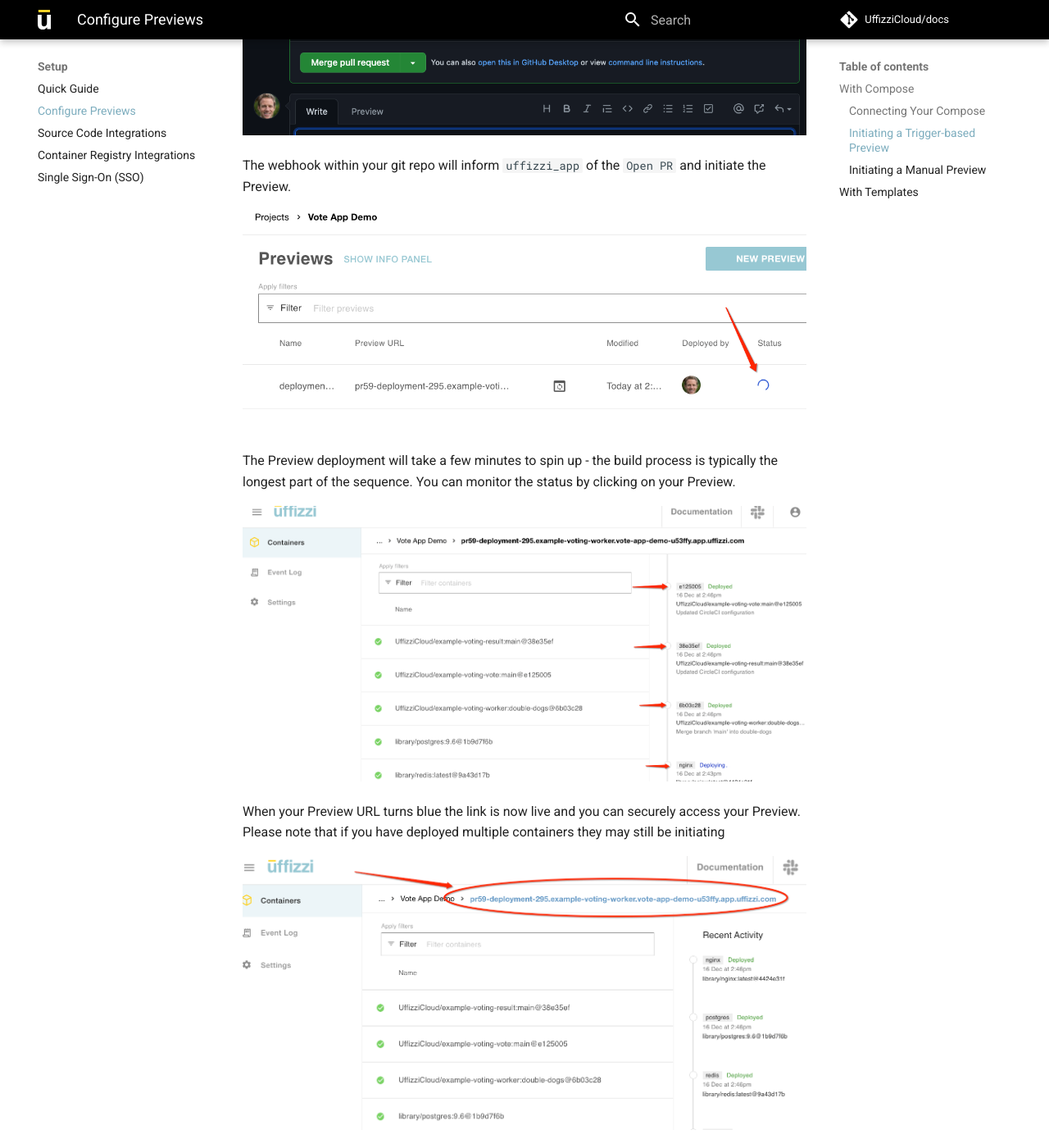
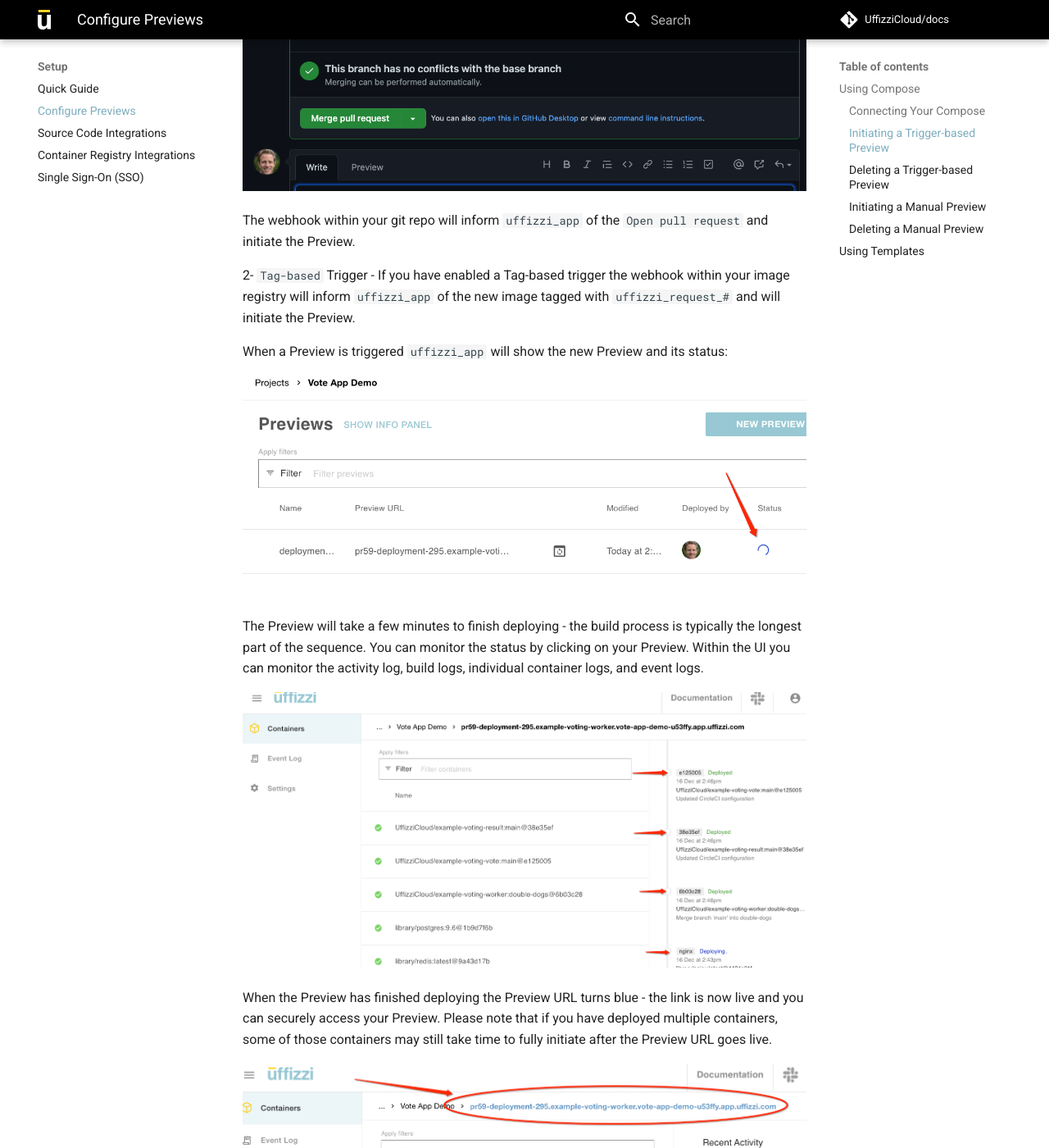
Before and after one commit to UffizziCloud/docs, an MkDocs documentation site: the page built from docs/setup/config-previews.md, in a window 1280 px wide and 1400 px high, scrolled down 2011 px. Shown: the whole window at 82% size. Built offline with MkDocs 1.6.1 and Material for MkDocs 9.7.7, drawn with Linux system fonts in a browser that asks for light colours; comment, search, counter and statistics services are not loaded; some of the changed text lies outside the part shown.

Commit message:
near-final

```diff
--- a/docs/setup/config-previews.md
+++ b/docs/setup/config-previews.md
@@ -1,21 +1,21 @@
-There are two ways to configure previews on Uffizzi:
+There are two distinct methods for configuring Previews on Uffizzi:
 
-* Compose  - A configuration-as-code YAML based on Docker Compose (version 3.9).
+* Compose  - A configuration-as-code YAML based on Docker Compose (version 3.9) `docker-compose.uffizzi.yml`.
             Unless otherwise noted, Uffizzi recognizes Docker Compose syntax.
 * Templates - Configurations created and managed in the Uffizzi Web Interface (GUI).
 
 
-## With Compose
+## Using Compose
 
-1. Write Your Compose - You'll want to start with your docker-compose.yml and make a few additions.  Check [References](https://docs.uffizzi.com/references/compose-spec/) for examples and detailed information on how to write your `docker-compose-uffizzi.yml`.
+1. Write Your Compose - Start with your docker-compose.yml and create a new file named docker-compose.uffizzi.yml.  Check [References](https://docs.uffizzi.com/references/compose-spec/) for examples and detailed information on how to write your `docker-compose.uffizzi.yml`.
 
-2. Save your `docker-compose-uffizzi.yml` at the top level of your `main` or primary branch in your repository.
+2. Save your `docker-compose.uffizzi.yml` at the top level of the `main` or primary branch in your repository.
 
 ![Screenshot](../assets/images/compose-in-git.png)
 
 ### Connecting Your Compose
 
-3. Within the Uffizzi UI go to Projects/Specs/Compose and select `new compose` to connect to your `docker-compose-uffizzi.yml` which should be stored in your git repository.  To connect to your repository see [Source Code Integrations](https://docs.uffizzi.com/setup/source-code-integrations/).
+3. Within the Uffizzi UI go to Projects/Specs/Compose and select `new compose` to connect to your `docker-compose.uffizzi.yml` which should be stored in your git repository.  To connect to your repository see [Source Code Integrations](https://docs.uffizzi.com/setup/source-code-integrations/).
 
 ![Screenshot](../assets/images/compose-one.png)
 
@@ -23,30 +23,50 @@
 
 ![Screenshot](../assets/images/add-compose.png)
 
+If you want `uffizzi_app` to recognize changes to your `docker-compose.uffizzi.yml` select the Check Box for "Auto-deploy updates".
+
 Save your setting and return to Project Overview.
 
 ### Initiating a Trigger-based Preview
 
-1. `Open / Close Pull Request` triggers - If you have enabled Pull Request triggers in your compose you can now initiate a preview by opening a `pull request` within any git repository that is invoked by your `docker-compose-uffizzi.yml`.
+1- `Open Pull Request` Trigger - If you have enabled a Pull Request trigger in your compose you can initiate a preview by opening a `pull request` within any git repository that is invoked by your `docker-compose.uffizzi.yml`.
 
 ![Screenshot](../assets/images/open-pr.png)
 
-The webhook within your git repo will inform `uffizzi_app` of the `Open PR` and initiate the Preview.
+The webhook within your git repo will inform `uffizzi_app` of the `Open pull request` and initiate the Preview.
 
+2-  `Tag-based` Trigger - If you have enabled a Tag-based trigger the webhook within your image registry will inform `uffizzi_app` of the new image tagged with `uffizzi_request_#` and will initiate the Preview.
+
+When a Preview is triggered `uffizzi_app` will show the new Preview and its status:
 
 ![Screenshot](../assets/images/initiated-preview.png)
 
-The Preview deployment will take a few minutes to spin up - the build process is typically the longest part of the sequence.  You can monitor the status by clicking on your Preview.
+The Preview will take a few minutes to finish deploying - the build process is typically the longest part of the sequence.  You can monitor the status by clicking on your Preview.  Within the UI you can monitor the activity log, build logs, individual container logs, and event logs.
 
 ![Screenshot](../assets/images/preview-status.png)
 
-When your Preview URL turns blue the link is now live and you can securely access your Preview.  Please note that if you have deployed multiple containers they may still be initiating
+
+When the Preview has finished deploying the Preview URL turns blue - the link is now live and you can securely access your Preview.  Please note that if you have deployed multiple containers, some of those containers may still take time to fully initiate after the Preview URL goes live.
 
 ![Screenshot](../assets/images/preview-link-live.png)
 
+### Deleting a Trigger-based Preview
+
+1- `Close Pull Request` Deletion Trigger - If you have enabled deletion based on a Close Pull Request trigger in your compose your Preview will be deleted by merging or closing the respective `pull request` that initiated the Preview.
+
+2- `Time-based` Deletion Trigger - If you have enabled time-based deletion your Preview will be deleted after the specified amount of time.
+
+3- You can always delete a Preview by selecting the `trash` icon in the UI.
+
+![Screenshot](../assets/images/delete.png)
+
+If you have enabled both a `Close Pull Request` deletion trigger and a `Time-based` deletion trigger, `uffizzi_app` will recognize whichever trigger fires first.
+
+*Note- for Previews initiated with a `Tag-based` trigger the only programmatic deletion is `Time-based`.  This will be improved with future releases.
+
 ### Initiating a Manual Preview
 
-Alternatively, you can select `new preview` from the UI and choose a compose from within your connected repository to deploy a preview.  If you use this method to initiate a preview you must manually delete it.
+Alternatively, you can select `new preview` from the UI and choose a compose from within your connected repository to deploy a preview.  If you use this method to initiate a preview you must manually delete it from the UI.
 
 ![Screenshot](../assets/images/compose-two.png)
 
@@ -54,4 +74,11 @@
 
 ![Screenshot](../assets/images/compose-four.png)
 
-## With Templates
+
+### Deleting a Manual Preview
+
+You can always delete a Preview by selecting the `trash` icon in the UI.
+
+![Screenshot](../assets/images/delete.png)
+
+## Using Templates
```
Also changed, not shown: docs/setup/quick-guide.md (+12 -12 lines), docs/assets/images/delete.png (added).
